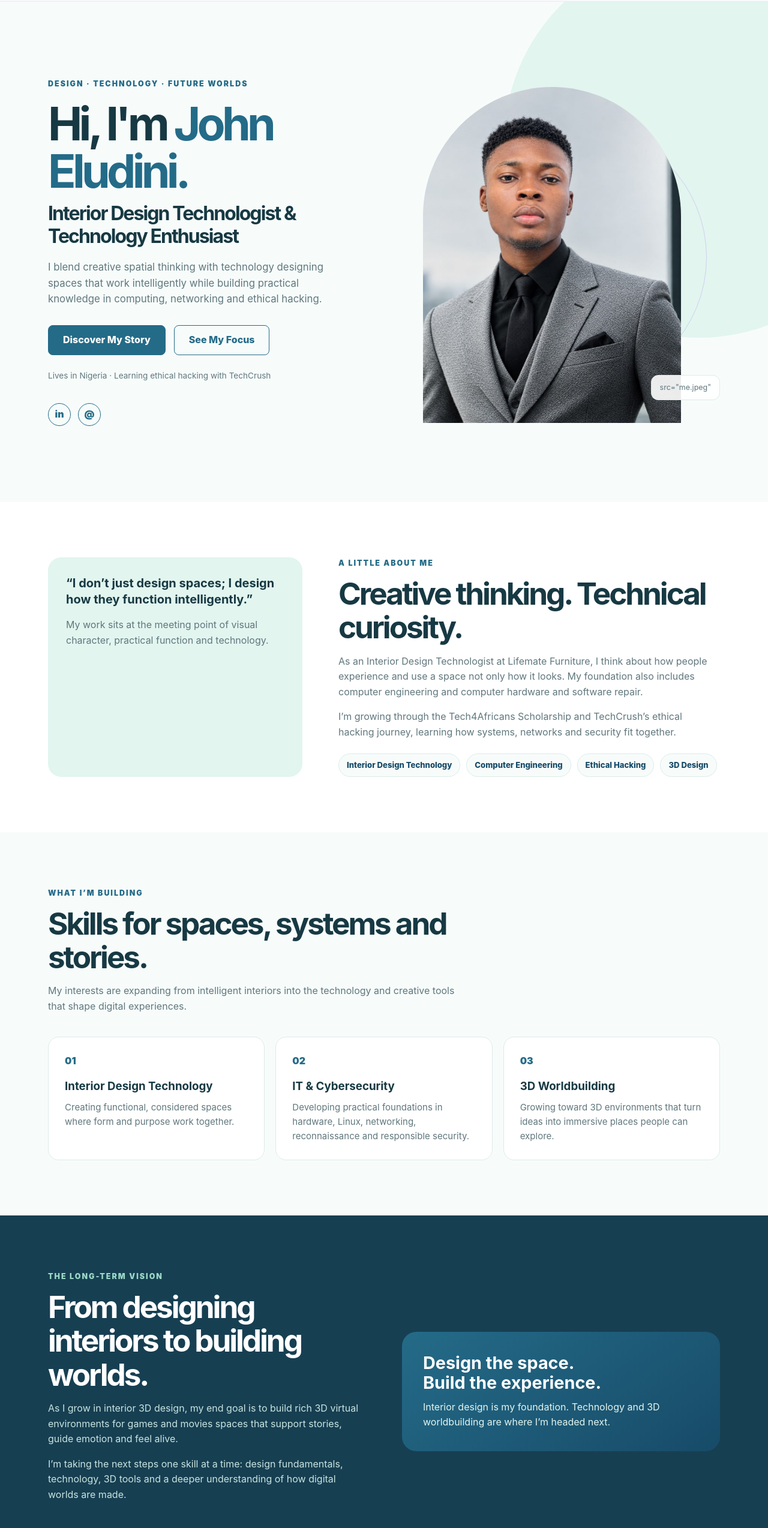
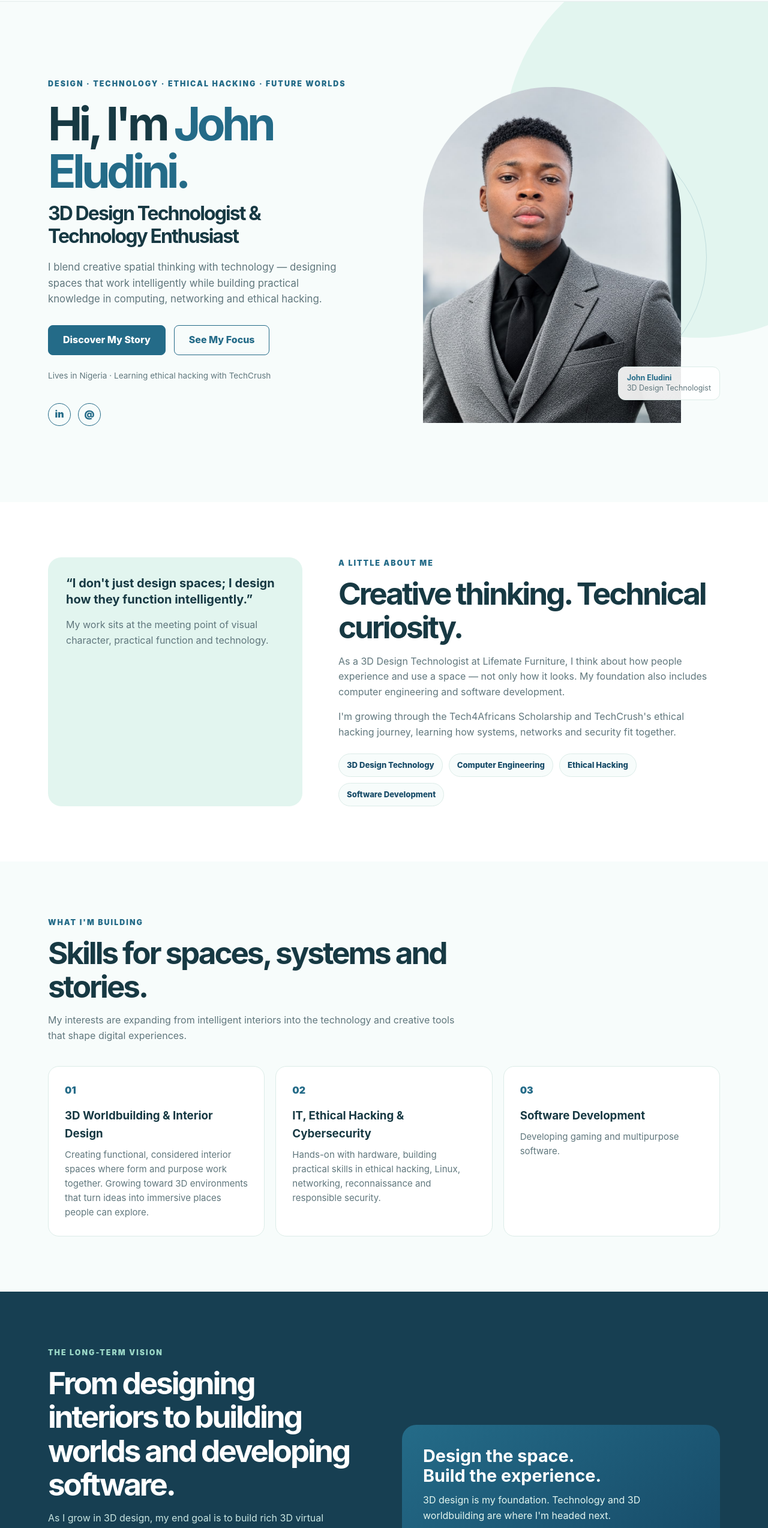
Before and after one commit to Johnnycash32/john-eludini-portfolio, a plain HTML site: page index.html in a window 1280 px wide. Shown: the part 80-2627 px from the top of the page at 60% size. Drawn offline with Linux system fonts and the light colour scheme.

Commit message:
Update index.html

```diff
--- a/index.html
+++ b/index.html
@@ -3,34 +3,148 @@
 <head>
   <meta charset="UTF-8" />
   <meta name="viewport" content="width=device-width, initial-scale=1.0" />
-  <meta name="description" content="John Eludini — Interior Design Technologist building toward 3D virtual environments for games and movies." />
+  <meta name="description" content="John Eludini — 3D Design Technologist building toward 3D virtual environments for games and movies. An Ethical Hacker." />
   <title>John Eludini | Design, Technology & 3D Worlds</title>
   <style>
     :root{--ink:#173943;--muted:#60777d;--purple:#246b88;--purple-dark:#174b68;--lavender:#e2f5ef;--paper:#f7fcfb;--white:#fff;--line:#dcece8}
-    *{box-sizing:border-box}html{scroll-behavior:smooth}body{margin:0;color:var(--ink);background:var(--paper);font-family:Inter,Arial,sans-serif;line-height:1.6}a{color:inherit;text-decoration:none}.wrap{width:min(1120px,calc(100% - 48px));margin:auto}
-    header{background:rgba(248,248,250,.92);border-bottom:1px solid rgba(37,35,43,.06);position:sticky;top:0;z-index:10;backdrop-filter:blur(14px)}nav{align-items:center;display:flex;height:82px;justify-content:space-between;gap:28px}.brand{font-size:1.55rem;font-weight:900;letter-spacing:-.07em}.brand span,.accent{color:var(--purple)}.navlinks{align-items:center;display:flex;gap:30px;color:#595762;font-size:.95rem}.navlinks a:not(.button):hover{color:var(--purple)}
-    .button{border:1.5px solid var(--purple);border-radius:8px;display:inline-flex;font-weight:800;justify-content:center;padding:11px 24px;transition:.2s ease}.button:hover{box-shadow:0 10px 24px rgba(118,41,232,.2);transform:translateY(-2px)}.button.primary{background:var(--purple);color:var(--white)}.button.outline{color:var(--purple)}
-    .hero{min-height:650px;overflow:hidden;position:relative}.hero:after{background:var(--lavender);border-radius:50%;content:"";height:650px;position:absolute;right:-210px;top:-90px;width:650px;z-index:-1}.hero-grid{align-items:center;display:grid;gap:54px;grid-template-columns:.95fr 1.05fr;min-height:650px}.eyebrow{color:var(--purple);font-size:.78rem;font-weight:900;letter-spacing:.16em;text-transform:uppercase}h1{font-size:clamp(3rem,6vw,5.4rem);letter-spacing:-.075em;line-height:1.02;margin:18px 0 12px}.hero h2{font-size:clamp(1.35rem,2.5vw,2rem);line-height:1.2;margin:0 0 18px}.intro{color:var(--muted);font-size:1.05rem;margin:0 0 30px;max-width:540px}.actions{display:flex;flex-wrap:wrap;gap:14px}.micro{color:var(--muted);font-size:.85rem;margin-top:24px}
-    .portrait-wrap{align-items:end;display:flex;justify-content:center;min-height:570px;position:relative}.portrait-wrap:before{border:1px solid rgba(118,41,232,.18);border-radius:50%;content:"";height:440px;position:absolute;right:4%;top:73px;width:440px}.portrait{align-self:end;border-radius:260px 260px 0 0;height:560px;object-fit:cover;object-position:center top;position:relative;width:min(430px,90%);z-index:1}
-
-    .image-note{background:rgba(255,255,255,.9);border:1px solid var(--line);border-radius:12px;bottom:38px;color:var(--muted);font-size:.78rem;padding:10px 14px;position:absolute;right:0;z-index:2}.image-note strong{color:var(--purple);display:block}
-    section{padding:92px 0}.section-head{max-width:690px}.kicker{color:var(--purple);font-size:.78rem;font-weight:900;letter-spacing:.16em;text-transform:uppercase}h2{font-size:clamp(2rem,4vw,3.2rem);letter-spacing:-.06em;line-height:1.1;margin:12px 0 16px}.section-head p,.about-copy p{color:var(--muted)}.about{background:var(--white)}.about-grid{display:grid;gap:60px;grid-template-columns:.8fr 1.2fr}.quote{background:var(--lavender);border-radius:22px;padding:30px}.quote strong{display:block;font-size:1.25rem;line-height:1.35}.quote p{color:var(--muted);margin-bottom:0}.chips{display:flex;flex-wrap:wrap;gap:10px;margin-top:22px}.chip{background:var(--paper);border:1px solid var(--line);border-radius:999px;color:var(--purple-dark);font-size:.82rem;font-weight:800;padding:8px 13px}
-    .focus-grid{display:grid;gap:18px;grid-template-columns:repeat(3,1fr);margin-top:38px}.focus-card{background:var(--white);border:1px solid var(--line);border-radius:18px;padding:27px}.focus-card .number{color:var(--purple);font-weight:900}.focus-card h3{margin:14px 0 8px}.focus-card p{color:var(--muted);font-size:.94rem;margin:0}
-    .future{background:#173f52;color:var(--white)}.future-grid{align-items:center;display:grid;gap:60px;grid-template-columns:1fr 1fr}.future p{color:#c8e4e0}.future .kicker{color:#9bd8c7}.future-card{background:linear-gradient(145deg,#246b88,#174b68);border-radius:24px;padding:35px}.future-card h3{font-size:1.8rem;line-height:1.15;margin:0 0 12px}.future-card p{color:#e2f5ef;margin:0}
-    .socials{display:flex;gap:12px;margin-top:34px}.social{align-items:center;border:1.5px solid var(--purple);border-radius:50%;color:var(--purple);display:flex;font-weight:900;height:38px;justify-content:center;width:38px}footer{border-top:1px solid var(--line);color:var(--muted);font-size:.86rem;padding:24px 0}.footer-row{align-items:center;display:flex;justify-content:space-between;gap:20px}
-    @media(max-width:800px){.navlinks a:not(.button){display:none}.hero-grid,.about-grid,.future-grid{grid-template-columns:1fr}.hero-grid{padding-top:55px}.portrait-wrap{min-height:480px}.portrait{height:460px}.portrait-wrap:before{height:370px;right:10%;top:45px;width:370px}}
-    @media(max-width:580px){.wrap{width:min(100% - 32px,1120px)}nav{height:70px}.navlinks .button{padding:9px 14px}.hero{min-height:auto}.hero-grid{min-height:auto}.focus-grid{grid-template-columns:1fr}section{padding:70px 0}.portrait{height:410px}.portrait-wrap{min-height:430px}.portrait-wrap:before{height:320px;width:320px}.image-note{bottom:12px;right:4px}.footer-row{align-items:flex-start;flex-direction:column}}
+    *{box-sizing:border-box}
+    html{scroll-behavior:smooth}
+    body{margin:0;color:var(--ink);background:var(--paper);font-family:Inter,Arial,sans-serif;line-height:1.6}
+    a{color:inherit;text-decoration:none}
+    a:focus-visible{outline:3px solid var(--purple);outline-offset:3px;border-radius:4px}
+    .wrap{width:min(1120px,calc(100% - 48px));margin:auto}
+    header{background:rgba(247,252,251,.92);border-bottom:1px solid rgba(23,57,67,.08);position:sticky;top:0;z-index:10;backdrop-filter:blur(14px)}
+    nav{align-items:center;display:flex;height:82px;justify-content:space-between;gap:28px}
+    .brand{font-size:1.55rem;font-weight:900;letter-spacing:-.07em}
+    .brand span,.accent{color:var(--purple)}
+    .navlinks{align-items:center;display:flex;gap:30px;color:#595762;font-size:.95rem}
+    .navlinks a:not(.button):hover{color:var(--purple)}
+    .button{border:1.5px solid var(--purple);border-radius:8px;display:inline-flex;font-weight:800;justify-content:center;padding:11px 24px;transition:.2s ease}
+    .button:hover{box-shadow:0 10px 24px rgba(36,107,136,.22);transform:translateY(-2px)}
+    .button.primary{background:var(--purple);color:var(--white)}
+    .button.outline{color:var(--purple)}
+    .hero{min-height:650px;overflow:hidden;position:relative;isolation:isolate}
+    .hero:after{background:var(--lavender);border-radius:50%;content:"";height:650px;position:absolute;right:-210px;top:-90px;width:650px;z-index:-1}
+    .hero-grid{align-items:center;display:grid;gap:54px;grid-template-columns:.95fr 1.05fr;min-height:650px}
+    .eyebrow{color:var(--purple);font-size:.78rem;font-weight:900;letter-spacing:.16em;text-transform:uppercase}
+    h1{font-size:clamp(3rem,6vw,5.4rem);letter-spacing:-.075em;line-height:1.02;margin:18px 0 12px}
+    .hero h2{font-size:clamp(1.35rem,2.5vw,2rem);line-height:1.2;margin:0 0 18px}
+    .intro{color:var(--muted);font-size:1.05rem;margin:0 0 30px;max-width:540px}
+    .actions{display:flex;flex-wrap:wrap;gap:14px}
+    .micro{color:var(--muted);font-size:.85rem;margin-top:24px}
+    .portrait-wrap{align-items:end;display:flex;justify-content:center;min-height:570px;position:relative}
+    .portrait-wrap:before{border:1px solid rgba(36,107,136,.18);border-radius:50%;content:"";height:440px;position:absolute;right:4%;top:73px;width:440px}
+    .portrait{align-self:end;border-radius:260px 260px 0 0;height:560px;object-fit:cover;object-position:center top;position:relative;width:min(430px,90%);z-index:1}
+    .image-note{background:rgba(255,255,255,.9);border:1px solid var(--line);border-radius:12px;bottom:38px;color:var(--muted);font-size:.78rem;line-height:1.35;padding:10px 14px;position:absolute;right:0;z-index:2}
+    .image-note strong{color:var(--purple);display:block}
+    section{padding:92px 0;scroll-margin-top:96px}
+    .section-head{max-width:690px}
+    .kicker{color:var(--purple);font-size:.78rem;font-weight:900;letter-spacing:.16em;text-transform:uppercase}
+    h2{font-size:clamp(2rem,4vw,3.2rem);letter-spacing:-.06em;line-height:1.1;margin:12px 0 16px}
+    .section-head p,.about-copy p{color:var(--muted)}
+    .about{background:var(--white)}
+    .about-grid{display:grid;gap:60px;grid-template-columns:.8fr 1.2fr}
+    .quote{background:var(--lavender);border-radius:22px;padding:30px}
+    .quote strong{display:block;font-size:1.25rem;line-height:1.35}
+    .quote p{color:var(--muted);margin-bottom:0}
+    .chips{display:flex;flex-wrap:wrap;gap:10px;margin-top:22px}
+    .chip{background:var(--paper);border:1px solid var(--line);border-radius:999px;color:var(--purple-dark);font-size:.82rem;font-weight:800;padding:8px 13px}
+    .focus-grid{display:grid;gap:18px;grid-template-columns:repeat(3,1fr);margin-top:38px}
+    .focus-card{background:var(--white);border:1px solid var(--line);border-radius:18px;padding:27px}
+    .focus-card .number{color:var(--purple);font-weight:900}
+    .focus-card h3{margin:14px 0 8px}
+    .focus-card p{color:var(--muted);font-size:.94rem;margin:0}
+    .future{background:#173f52;color:var(--white)}
+    .future-grid{align-items:center;display:grid;gap:60px;grid-template-columns:1fr 1fr}
+    .future p{color:#c8e4e0}
+    .future .kicker{color:#9bd8c7}
+    .future-card{background:linear-gradient(145deg,#246b88,#174b68);border-radius:24px;padding:35px}
+    .future-card h3{font-size:1.8rem;line-height:1.15;margin:0 0 12px}
+    .future-card p{color:#e2f5ef;margin:0}
+    .socials{display:flex;gap:12px;margin-top:34px}
+    .social{align-items:center;border:1.5px solid var(--purple);border-radius:50%;color:var(--purple);display:flex;font-weight:900;height:38px;justify-content:center;width:38px}
+    footer{border-top:1px solid var(--line);color:var(--muted);font-size:.86rem;padding:24px 0}
+    .footer-row{align-items:center;display:flex;justify-content:space-between;gap:20px}
+    @media(max-width:800px){
+      .navlinks a:not(.button){display:none}
+      .hero-grid,.about-grid,.future-grid{grid-template-columns:1fr}
+      .hero-grid{padding-top:55px}
+      .portrait-wrap{min-height:480px}
+      .portrait{height:460px}
+      .portrait-wrap:before{height:370px;right:10%;top:45px;width:370px}
+    }
+    @media(max-width:580px){
+      .wrap{width:min(100% - 32px,1120px)}
+      nav{height:70px}
+      .navlinks .button{padding:9px 14px}
+      .hero,.hero-grid{min-height:auto}
+      .focus-grid{grid-template-columns:1fr}
+      section{padding:70px 0}
+      .eyebrow,.kicker{letter-spacing:.1em}
+      .portrait{height:410px}
+      .portrait-wrap{min-height:430px}
+      .portrait-wrap:before{height:320px;width:320px}
+      .image-note{bottom:12px;right:4px}
+      .footer-row{align-items:flex-start;flex-direction:column}
+    }
   </style>
 </head>
 <body>
   <header><nav class="wrap" aria-label="Main navigation"><a class="brand" href="#home" aria-label="John Eludini home">John<span>.</span></a><div class="navlinks"><a href="#home">Home</a><a href="#about">About</a><a href="#focus">Focus</a><a href="#future">Vision</a><a class="button primary" href="https://www.linkedin.com/in/john-eludini-4201a5289/" target="_blank" rel="noopener noreferrer">Let's Talk</a></div></nav></header>
   <main>
-    <section class="hero" id="home"><div class="wrap hero-grid"><div><div class="eyebrow">Design · Technology · Future worlds</div><h1>Hi, I'm <span class="accent">John Eludini.</span></h1><h2>Interior Design Technologist & Technology Enthusiast</h2><p class="intro">I blend creative spatial thinking with technology designing spaces that work intelligently while building practical knowledge in computing, networking and ethical hacking.</p><div class="actions"><a class="button primary" href="#about">Discover My Story</a><a class="button outline" href="#focus">See My Focus</a></div><p class="micro">Lives in Nigeria · Learning ethical hacking with TechCrush</p><div class="socials" aria-label="Social links"><a class="social" href="https://www.linkedin.com/in/john-eludini-4201a5289/" target="_blank" rel="noopener noreferrer" aria-label="LinkedIn">in</a><a class="social" href="mailto:hello@example.com" aria-label="Email">@</a></div></div><div class="portrait-wrap">
-      <img class="portrait" src="me.jpeg" alt="Portrait of John Eludini" /><div class="image-note"><strong></strong>src="me.jpeg"</div>
-    </div></div></section>
-    <section class="about" id="about"><div class="wrap about-grid"><div class="quote"><strong>“I don’t just design spaces; I design how they function intelligently.”</strong><p>My work sits at the meeting point of visual character, practical function and technology.</p></div><div class="about-copy"><div class="kicker">A little about me</div><h2>Creative thinking. Technical curiosity.</h2><p>As an Interior Design Technologist at Lifemate Furniture, I think about how people experience and use a space not only how it looks. My foundation also includes computer engineering and computer hardware and software repair.</p><p>I’m growing through the Tech4Africans Scholarship and TechCrush’s ethical hacking journey, learning how systems, networks and security fit together.</p><div class="chips"><span class="chip">Interior Design Technology</span><span class="chip">Computer Engineering</span><span class="chip">Ethical Hacking</span><span class="chip">3D Design</span></div></div></div></section>
-    <section id="focus"><div class="wrap"><div class="section-head"><div class="kicker">What I’m building</div><h2>Skills for spaces, systems and stories.</h2><p>My interests are expanding from intelligent interiors into the technology and creative tools that shape digital experiences.</p></div><div class="focus-grid"><article class="focus-card"><div class="number">01</div><h3>Interior Design Technology</h3><p>Creating functional, considered spaces where form and purpose work together.</p></article><article class="focus-card"><div class="number">02</div><h3>IT & Cybersecurity</h3><p>Developing practical foundations in hardware, Linux, networking, reconnaissance and responsible security.</p></article><article class="focus-card"><div class="number">03</div><h3>3D Worldbuilding</h3><p>Growing toward 3D environments that turn ideas into immersive places people can explore.</p></article></div></div></section>
-    <section class="future" id="future"><div class="wrap future-grid"><div><div class="kicker">The long-term vision</div><h2>From designing interiors to building worlds.</h2><p>As I grow in interior 3D design, my end goal is to build rich 3D virtual environments for games and movies spaces that support stories, guide emotion and feel alive.</p><p>I’m taking the next steps one skill at a time: design fundamentals, technology, 3D tools and a deeper understanding of how digital worlds are made.</p></div><div class="future-card"><h3>Design the space.<br />Build the experience.</h3><p>Interior design is my foundation. Technology and 3D worldbuilding are where I’m headed next.</p></div></div></section>
+    <section class="hero" id="home">
+      <div class="wrap hero-grid">
+        <div>
+          <div class="eyebrow">Design · Technology · Ethical Hacking · Future worlds</div>
+          <h1>Hi, I'm <span class="accent">John Eludini.</span></h1>
+          <h2>3D Design Technologist &amp; Technology Enthusiast</h2>
+          <p class="intro">I blend creative spatial thinking with technology — designing spaces that work intelligently while building practical knowledge in computing, networking and ethical hacking.</p>
+          <div class="actions">
+            <a class="button primary" href="https://lnkd.in/p/dADuE87M" target="_blank" rel="noopener noreferrer">Discover My Story</a>
+            <a class="button outline" href="#focus">See My Focus</a>
+          </div>
+          <p class="micro">Lives in Nigeria · Learning ethical hacking with TechCrush</p>
+          <div class="socials" aria-label="Social links"><a class="social" href="https://www.linkedin.com/in/john-eludini-4201a5289/" target="_blank" rel="noopener noreferrer" aria-label="LinkedIn">in</a><a class="social" href="mailto:johneludini@gmail.com" aria-label="Email">@</a></div>
+        </div>
+        <div class="portrait-wrap">
+          <img class="portrait" src="me.jpeg" alt="Portrait of John Eludini" />
+          <div class="image-note"><strong>John Eludini</strong>3D Design Technologist</div>
+        </div>
+      </div>
+    </section>
+    <section class="about" id="about">
+      <div class="wrap about-grid">
+        <div class="quote"><strong>“I don't just design spaces; I design how they function intelligently.”</strong><p>My work sits at the meeting point of visual character, practical function and technology.</p></div>
+        <div class="about-copy">
+          <div class="kicker">A little about me</div>
+          <h2>Creative thinking. Technical curiosity.</h2>
+          <p>As a 3D Design Technologist at Lifemate Furniture, I think about how people experience and use a space — not only how it looks. My foundation also includes computer engineering and software development.</p>
+          <p>I'm growing through the Tech4Africans Scholarship and TechCrush's ethical hacking journey, learning how systems, networks and security fit together.</p>
+          <div class="chips"><span class="chip">3D Design Technology</span><span class="chip">Computer Engineering</span><span class="chip">Ethical Hacking</span><span class="chip">Software Development</span></div>
+        </div>
+      </div>
+    </section>
+    <section id="focus">
+      <div class="wrap">
+        <div class="section-head"><div class="kicker">What I'm building</div><h2>Skills for spaces, systems and stories.</h2><p>My interests are expanding from intelligent interiors into the technology and creative tools that shape digital experiences.</p></div>
+        <div class="focus-grid">
+          <article class="focus-card"><div class="number">01</div><h3>3D Worldbuilding &amp; Interior Design</h3><p>Creating functional, considered interior spaces where form and purpose work together. Growing toward 3D environments that turn ideas into immersive places people can explore.</p></article>
+          <article class="focus-card"><div class="number">02</div><h3>IT, Ethical Hacking &amp; Cybersecurity</h3><p>Hands-on with hardware, building practical skills in ethical hacking, Linux, networking, reconnaissance and responsible security.</p></article>
+          <article class="focus-card"><div class="number">03</div><h3>Software Development</h3><p>Developing gaming and multipurpose software.</p></article>
+        </div>
+      </div>
+    </section>
+    <section class="future" id="future">
+      <div class="wrap future-grid">
+        <div>
+          <div class="kicker">The long-term vision</div>
+          <h2>From designing interiors to building worlds and developing software.</h2>
+          <p>As I grow in 3D design, my end goal is to build rich 3D virtual environments for games and movies — spaces that support stories, guide emotion and feel alive.</p>
+          <p>I'm taking the next steps one skill at a time: design fundamentals, technology, 3D tools and a deeper understanding of how digital worlds are made.</p>
+        </div>
+        <div class="future-card"><h3>Design the space.<br />Build the experience.</h3><p>3D design is my foundation. Technology and 3D worldbuilding are where I'm headed next.</p></div>
+      </div>
+    </section>
   </main>
   <footer><div class="wrap footer-row"><span>© <span id="year">2026</span> John Eludini · Design × Technology × 3D Worlds</span><a href="https://www.linkedin.com/in/john-eludini-4201a5289/" target="_blank" rel="noopener noreferrer">LinkedIn ↗</a></div></footer>
   <script>document.getElementById('year').textContent = new Date().getFullYear();</script>
```
